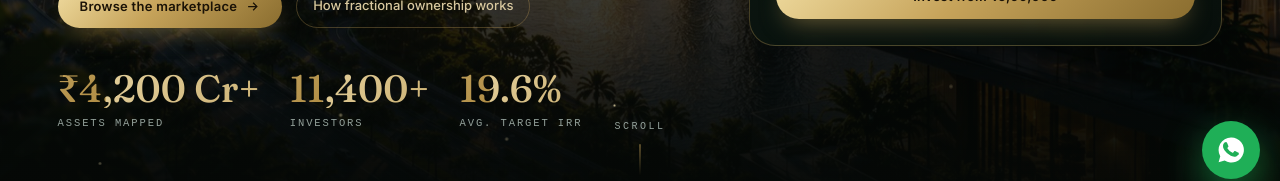
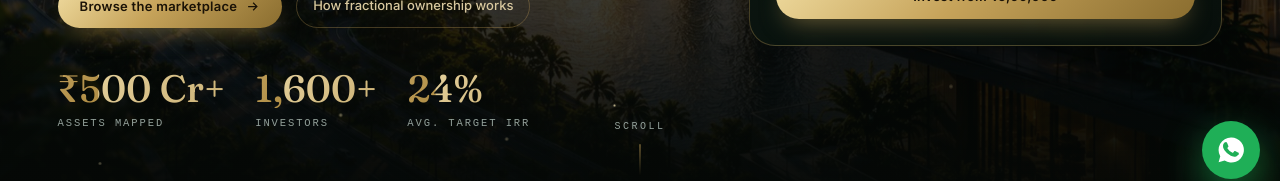
Before and after one commit to moneymultiply/money_multiply, a Next.js app: page / in a window 1280 px wide. Shown: the part 601-782 px from the top of the page. Built offline with nearby package versions, Linux system fonts and the light colour scheme; no server answers; a web font is replaced by a local one.

Commit message:
Hero Para Fixed

```diff
--- a/components/Hero.tsx
+++ b/components/Hero.tsx
@@ -146,15 +146,15 @@ export default function Hero() {
             </div>
             <div className="hero-stats">
               <div className="hstat">
-                <div className="n">₹4,200 Cr+</div>
+                <div className="n">₹500 Cr+</div>
                 <div className="l">Assets Mapped</div>
               </div>
               <div className="hstat">
-                <div className="n">11,400+</div>
+                <div className="n">1,600+</div>
                 <div className="l">Investors</div>
               </div>
               <div className="hstat">
-                <div className="n">19.6%</div>
+                <div className="n">24%</div>
                 <div className="l">Avg. Target IRR</div>
               </div>
             </div>
--- a/components/HowItWorks.tsx
+++ b/components/HowItWorks.tsx
@@ -28,7 +28,7 @@ export default function HowItWorks() {
                 <div className="fc-l">Minimum entry</div>
               </div>
               <div style={{ marginLeft: "auto", textAlign: "right" }}>
-                <div className="fc-n">19.6%</div>
+                <div className="fc-n">24%</div>
                 <div className="fc-l">Avg. target IRR</div>
               </div>
             </div>
--- a/components/StatsBand.tsx
+++ b/components/StatsBand.tsx
@@ -16,11 +16,11 @@ export default function StatsBand() {
           </p>
           <div className="hero-stats" style={{ marginTop: "30px" }}>
             <div className="hstat">
-              <Counter className="n" to={4200} prefix="₹" suffix=" Cr+" />
+              <Counter className="n" to={500} prefix="₹" suffix=" Cr+" />
               <div className="l">Asset Value Mapped</div>
             </div>
             <div className="hstat">
-              <Counter className="n" to={11400} suffix="+" />
+              <Counter className="n" to={1600} suffix="+" />
               <div className="l">Investors</div>
             </div>
             <div className="hstat">
```
